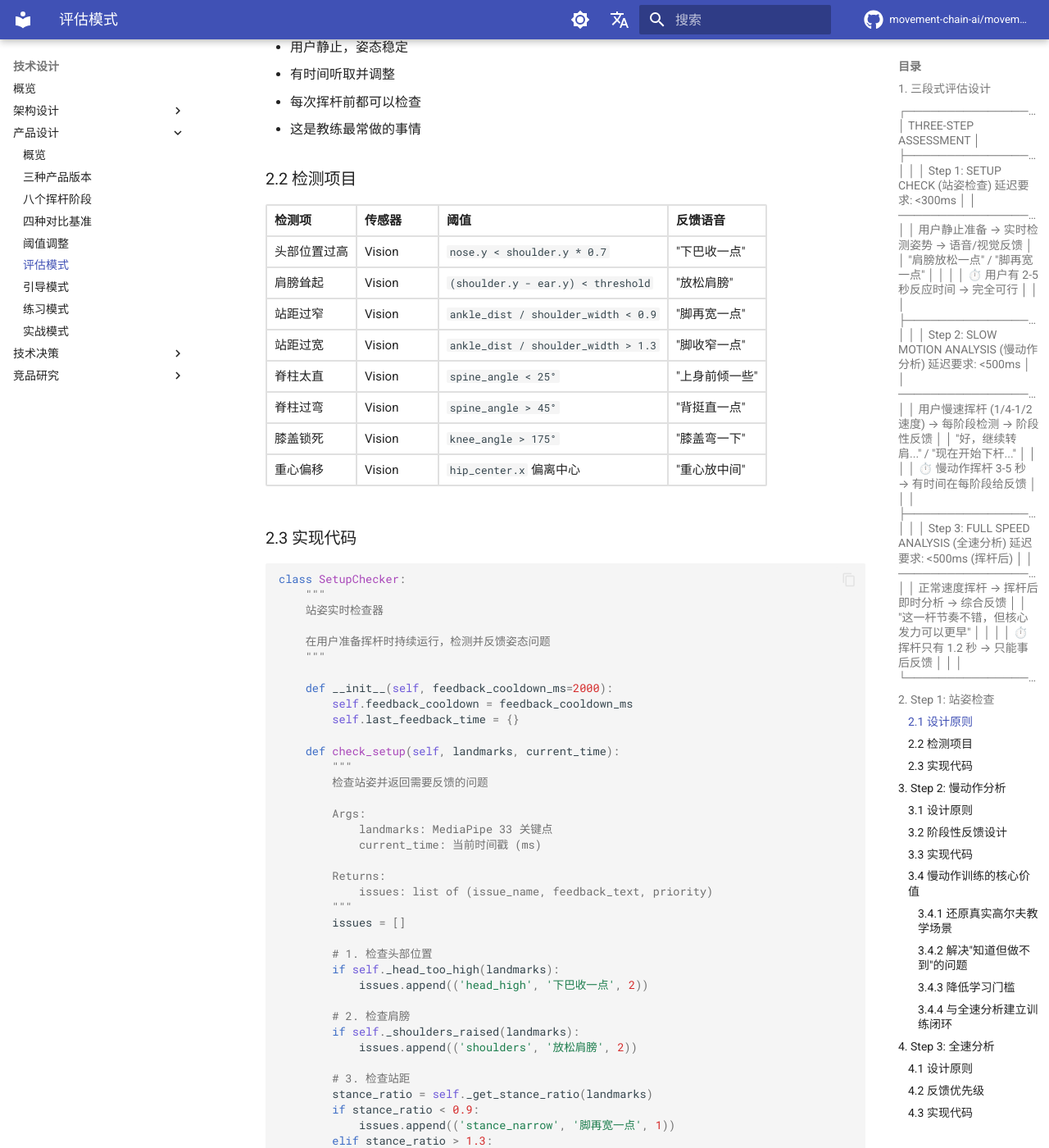
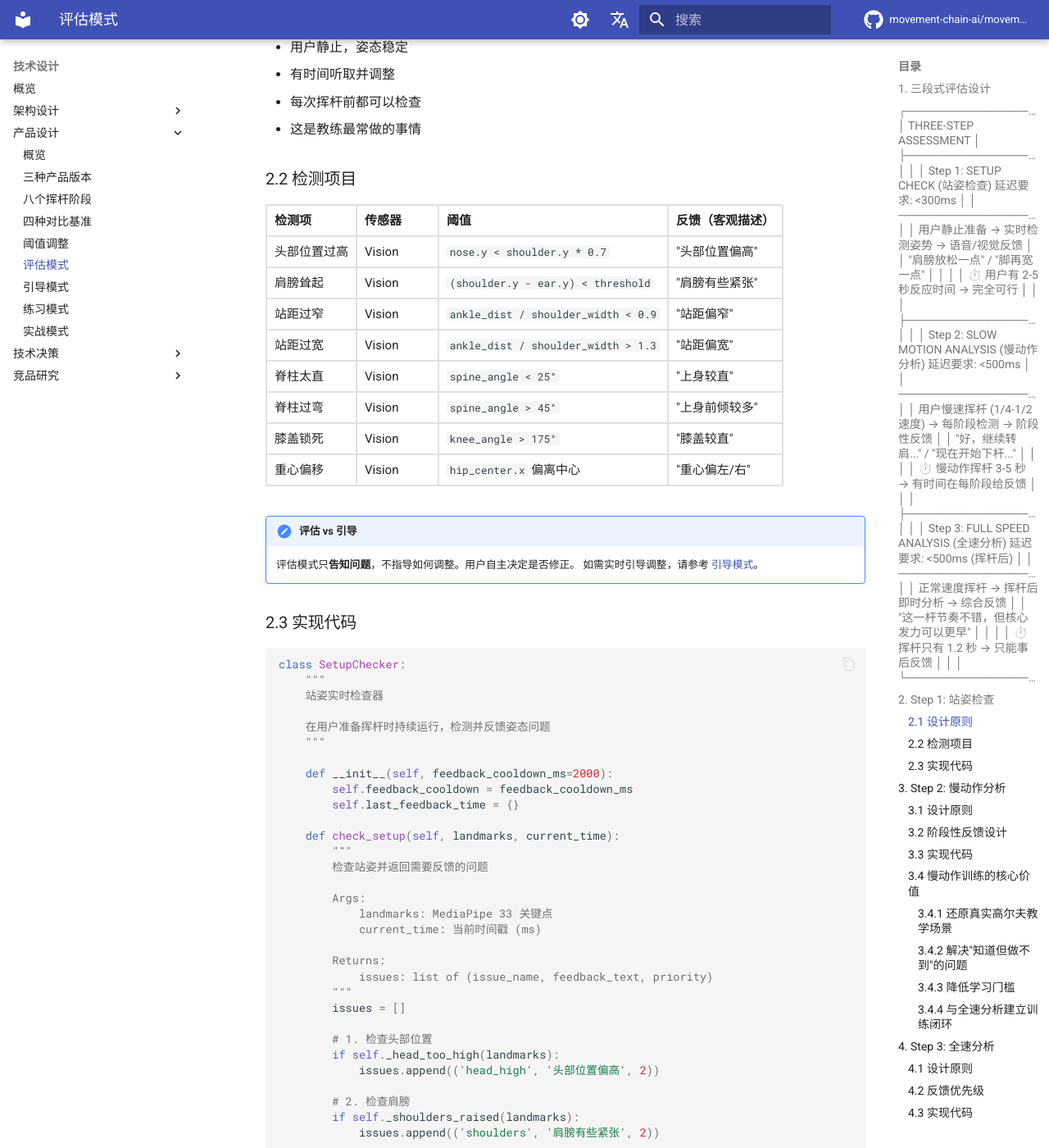
Before and after one commit to movement-chain-ai/movement-chain-docs, an MkDocs documentation site: the page built from docs/zh/design/specs/assessment-mode.md, in a window 1280 px wide and 1400 px high, scrolled down 1555 px. Shown: the whole window at 82% size. Built offline with MkDocs 1.6.1 and Material for MkDocs 9.7.7, drawn with Linux system fonts in a browser that asks for light colours; comment, search, counter and statistics services are not loaded; the version menu is left out; some of the changed text lies outside the part shown.

Commit message:
评估模式：站姿检查反馈改为客观描述，不干涉用户自主性
- 反馈从指令性语气改为描述性语气
- 例如：'脚再宽一点' → '站距偏窄'
- 添加评估 vs 引导的说明

🤖 Generated with [Claude Code](https://claude.com/claude-code)

Co-Authored-By: Claude Opus 4.5 <noreply@anthropic.com>

```diff
--- a/docs/zh/design/specs/assessment-mode.md
+++ b/docs/zh/design/specs/assessment-mode.md
@@ -55,16 +55,20 @@
 
 ### 2.2 检测项目
 
-| 检测项 | 传感器 | 阈值 | 反馈语音 |
-|-------|--------|-----|---------|
-| 头部位置过高 | Vision | `nose.y < shoulder.y * 0.7` | "下巴收一点" |
-| 肩膀耸起 | Vision | `(shoulder.y - ear.y) < threshold` | "放松肩膀" |
-| 站距过窄 | Vision | `ankle_dist / shoulder_width < 0.9` | "脚再宽一点" |
-| 站距过宽 | Vision | `ankle_dist / shoulder_width > 1.3` | "脚收窄一点" |
-| 脊柱太直 | Vision | `spine_angle < 25°` | "上身前倾一些" |
-| 脊柱过弯 | Vision | `spine_angle > 45°` | "背挺直一点" |
-| 膝盖锁死 | Vision | `knee_angle > 175°` | "膝盖弯一下" |
-| 重心偏移 | Vision | `hip_center.x` 偏离中心 | "重心放中间" |
+| 检测项 | 传感器 | 阈值 | 反馈（客观描述） |
+|-------|--------|-----|-----------------|
+| 头部位置过高 | Vision | `nose.y < shoulder.y * 0.7` | "头部位置偏高" |
+| 肩膀耸起 | Vision | `(shoulder.y - ear.y) < threshold` | "肩膀有些紧张" |
+| 站距过窄 | Vision | `ankle_dist / shoulder_width < 0.9` | "站距偏窄" |
+| 站距过宽 | Vision | `ankle_dist / shoulder_width > 1.3` | "站距偏宽" |
+| 脊柱太直 | Vision | `spine_angle < 25°` | "上身较直" |
+| 脊柱过弯 | Vision | `spine_angle > 45°` | "上身前倾较多" |
+| 膝盖锁死 | Vision | `knee_angle > 175°` | "膝盖较直" |
+| 重心偏移 | Vision | `hip_center.x` 偏离中心 | "重心偏左/右" |
+
+!!! note "评估 vs 引导"
+    评估模式只**告知问题**，不指导如何调整。用户自主决定是否修正。
+    如需实时引导调整，请参考 [引导模式](guide-mode.md)。
 
 ### 2.3 实现代码
 
@@ -95,29 +99,29 @@ class SetupChecker:
 
         # 1. 检查头部位置
         if self._head_too_high(landmarks):
-            issues.append(('head_high', '下巴收一点', 2))
+            issues.append(('head_high', '头部位置偏高', 2))
 
         # 2. 检查肩膀
         if self._shoulders_raised(landmarks):
-            issues.append(('shoulders', '放松肩膀', 2))
+            issues.append(('shoulders', '肩膀有些紧张', 2))
 
         # 3. 检查站距
         stance_ratio = self._get_stance_ratio(landmarks)
         if stance_ratio < 0.9:
-            issues.append(('stance_narrow', '脚再宽一点', 1))
+            issues.append(('stance_narrow', '站距偏窄', 1))
         elif stance_ratio > 1.3:
-            issues.append(('stance_wide', '脚收窄一点', 1))
+            issues.append(('stance_wide', '站距偏宽', 1))
 
         # 4. 检查脊柱角度
         spine_angle = self._get_spine_angle(landmarks)
         if spine_angle < 25:
-            issues.append(('spine_straight', '上身前倾一些', 1))
+            issues.append(('spine_straight', '上身较直', 1))
         elif spine_angle > 45:
-            issues.append(('spine_bent', '背挺直一点', 1))
+            issues.append(('spine_bent', '上身前倾较多', 1))
 
         # 5. 检查膝盖
         if self._knees_locked(landmarks):
-            issues.append(('knees', '膝盖弯一下', 2))
+            issues.append(('knees', '膝盖较直', 2))
 
         # 过滤冷却中的反馈
         filtered_issues = []
@@ -534,9 +538,9 @@ class PostSwingFeedback:
 | **节奏问题 (P1)** | `slow_backswing.mp3` | "上杆慢一点" | ~1s |
 | | `faster_downswing.mp3` | "下杆再快一点" | ~1s |
 | | `good_tempo.mp3` | "节奏不错" | ~0.8s |
-| **站姿问题** | `relax_shoulders.mp3` | "放松肩膀" | ~0.8s |
-| | `wider_stance.mp3` | "脚再宽一点" | ~1s |
-| | `bend_knees.mp3` | "膝盖弯一下" | ~1s |
+| **站姿问题** | `shoulders_tense.mp3` | "肩膀有些紧张" | ~1s |
+| | `stance_narrow.mp3` | "站距偏窄" | ~0.8s |
+| | `knees_straight.mp3` | "膝盖较直" | ~0.8s |
 | **正面反馈** | `good_swing.mp3` | "这一杆不错" | ~1s |
 | | `great_power.mp3` | "力量很好" | ~0.8s |
 | | `perfect.mp3` | "完美！" | ~0.6s |
```
